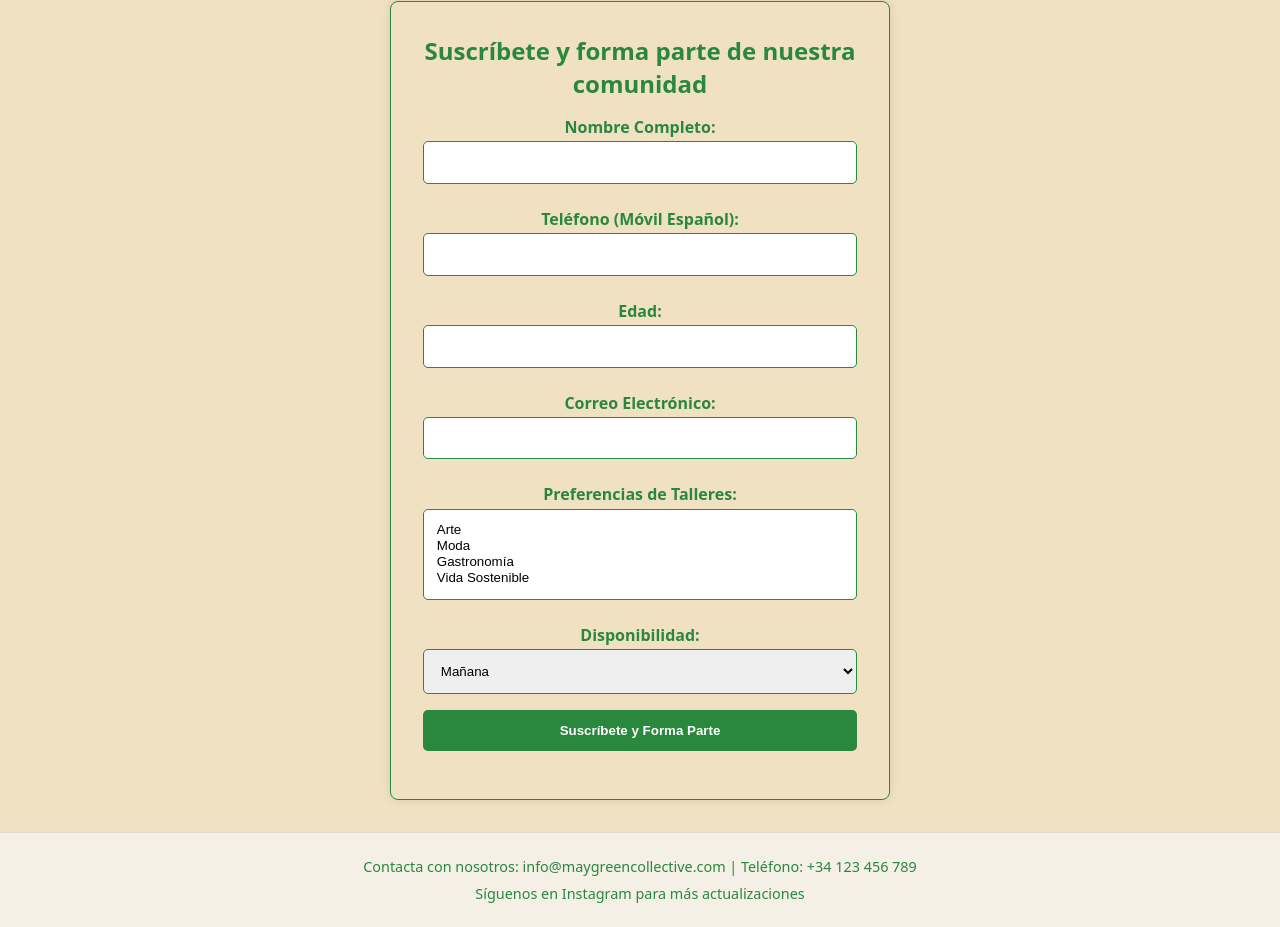
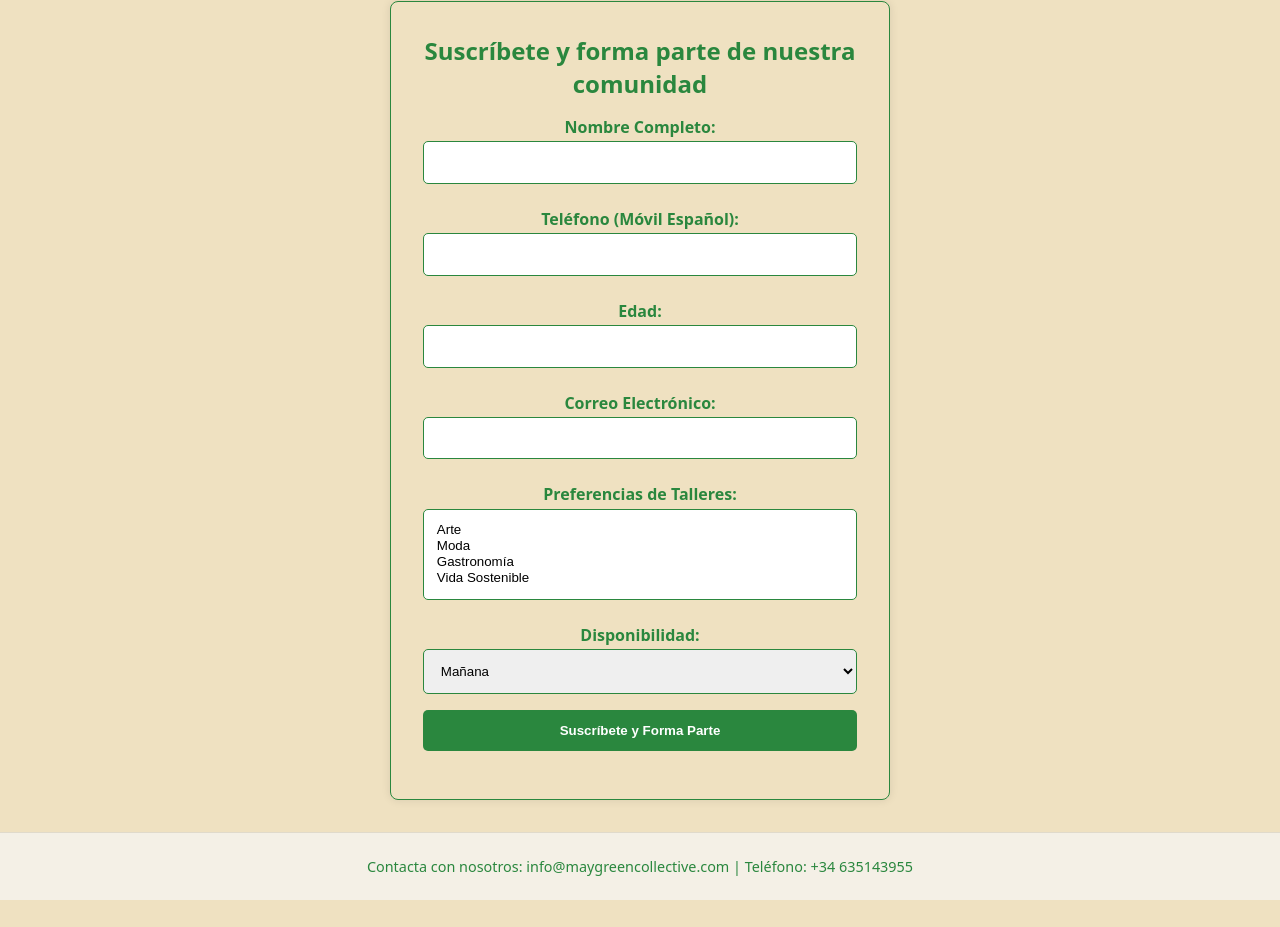
Before and after one commit to Robertapirr/maygreencollective-landing, a plain HTML site: page index.html in a window 1280 px wide. Shown: the part 818-1745 px from the top of the page. After the commit the page ends 1718 px from the top, so only its background shows below. Drawn offline with Linux system fonts and the light colour scheme.

Commit message:
Update index.html

```diff
--- a/index.html
+++ b/index.html
@@ -62,8 +62,8 @@
 
     <!-- Footer con contacto -->
     <footer id="contact">
-        <p>Contacta con nosotros: info@maygreencollective.com | Teléfono: +34 123 456 789</p>
-        <p>Síguenos en Instagram para más actualizaciones</p>
+        <p>Contacta con nosotros: info@maygreencollective.com | Teléfono: +34 635143955</p>
+
     </footer>
 
     <script src="script.js"></script>
```
